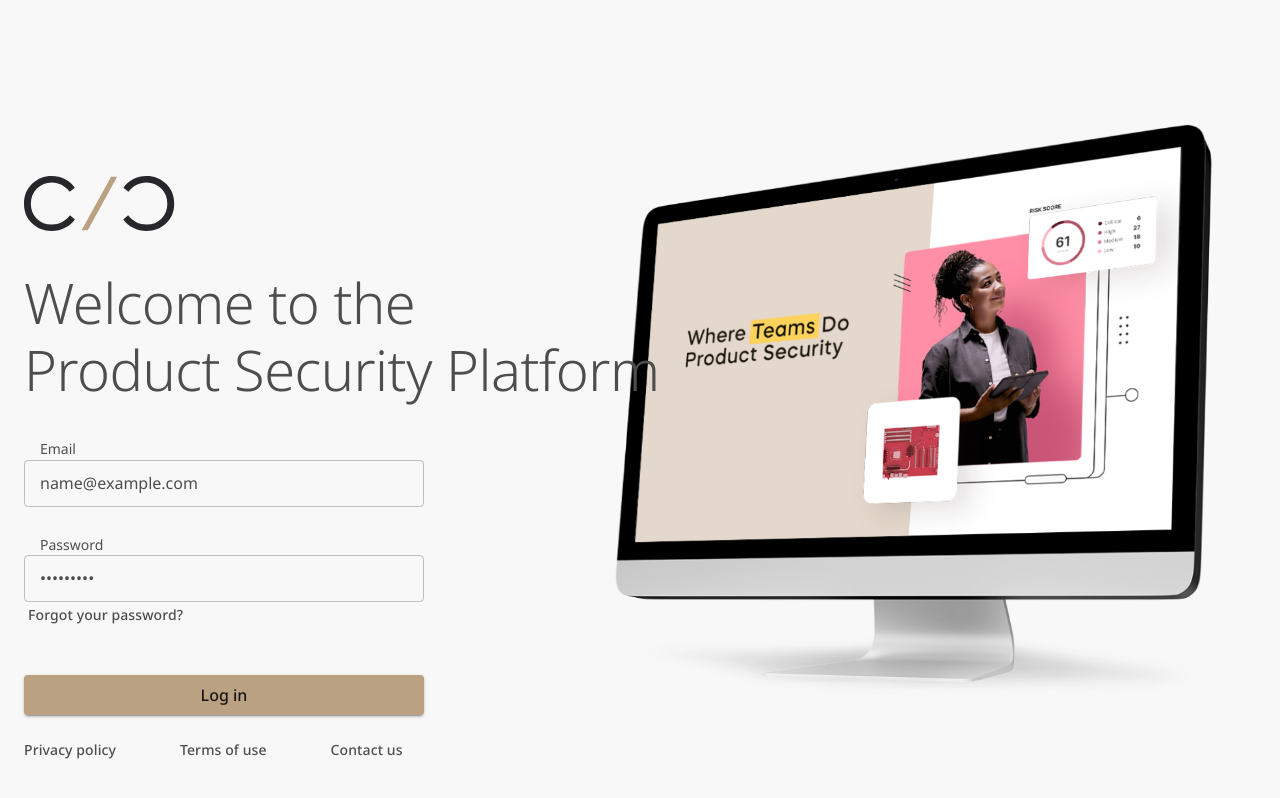
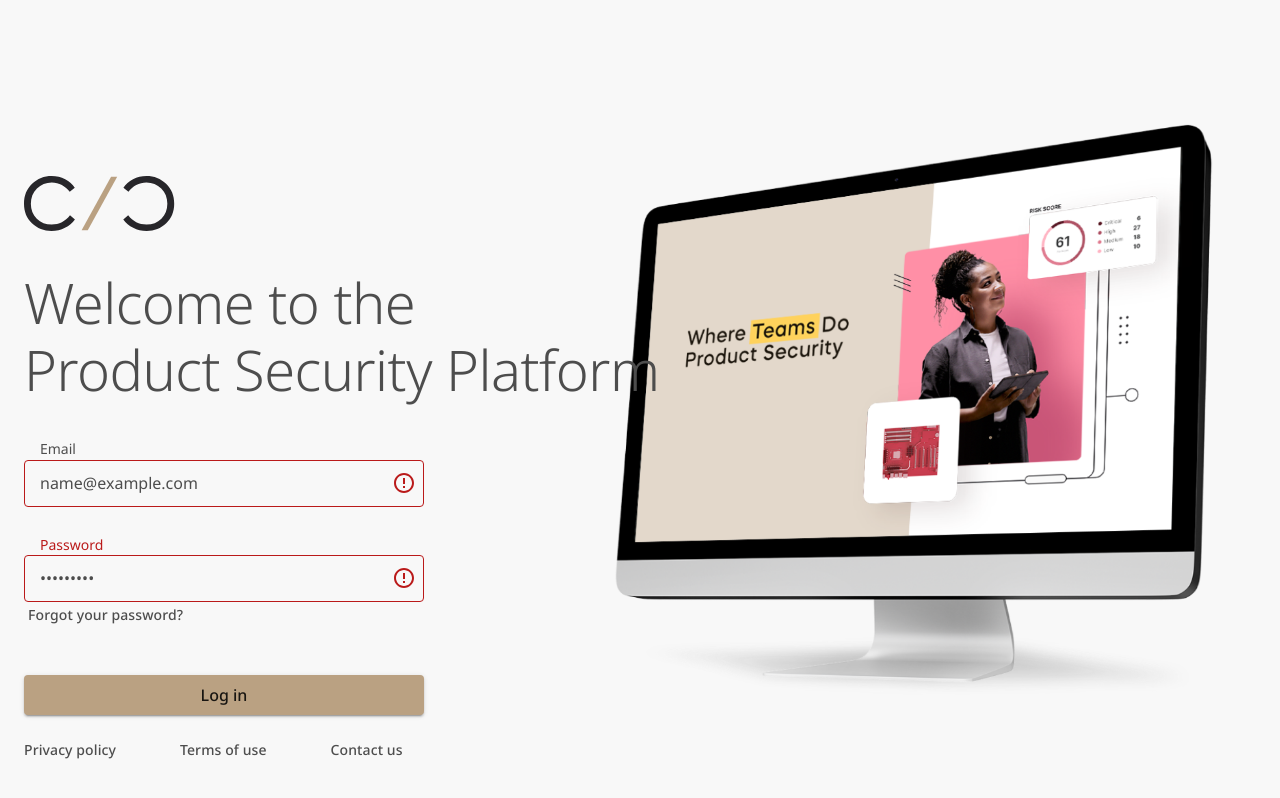
Before and after one commit to maxzahorskyi/pcp-login, a React (Create React App) app: page /login in a window 1280 px wide. Both pictures are taken after typing "name@example.com", "Sample123" into the empty fields and a click on the button "Log in". Built offline with nearby package versions, Linux system fonts and the light colour scheme; no server answers.

Commit message:
added login mutation and validation rules

```diff
--- a/src/components/LoginForm/LoginForm.tsx
+++ b/src/components/LoginForm/LoginForm.tsx
@@ -1,12 +1,16 @@
 import { yupResolver } from '@hookform/resolvers/yup';
-import { Box, InputLabel, useTheme } from '@mui/material';
+import ErrorOutlineIcon from '@mui/icons-material/ErrorOutline';
+import { Box, InputAdornment, InputLabel, useTheme } from '@mui/material';
 import { useForm } from 'react-hook-form';
 import { Button, TextField, TextLink } from '../../app/app.styled';
+import { useLoginMutation } from '../../store/api/auth.api';
 import { schema } from './login.schema';
 import { LoginData } from './login.types';
 
 export default function LoginForm() {
   const theme = useTheme();
+
+  const [login] = useLoginMutation();
 
   const defaultValues = {
     email: '',
@@ -15,6 +19,7 @@ export default function LoginForm() {
   const {
     register,
     formState: { errors },
+    setError,
     handleSubmit,
   } = useForm<LoginData>({
     defaultValues,
@@ -23,29 +28,68 @@ export default function LoginForm() {
 
   const onSubmit = async (formData: LoginData) => {
     try {
-      console.log('LOGIN');
-      // const { data } = await logIn({
-      //   variables: {
-      //     ...formData,
-      //   },
-      // });
+      const response = await login(formData);
+      console.log('res', response);
+      if ('error' in response) {
+        // @ts-ignore
+        throw Error(response.error.data);
+      }
       // if (data) {
       //   setAuth(data.login);
       //   navigate('/');
       //   toast('Logged in!');
       // }
     } catch (err: any) {
-      // toast(err.message);
+      setError('password', { message: err.message });
     }
   };
+  console.log('errs', errors);
 
   return (
     <Box component="form" name="login" onSubmit={handleSubmit(onSubmit)} sx={{ display: 'flex', flexDirection: 'column', maxWidth: '400px' }}>
       <InputLabel sx={{ fontSize: '14px', ml: 2, color: errors.email ? theme.palette.error.main : theme.palette.text.primary }}>Email</InputLabel>
-      <TextField variant="outlined" sx={{ mb: 3.5 }} {...register('email')} error={!!errors.email} helperText={errors.email?.message} />
+      <TextField
+        variant="outlined"
+        sx={{ mb: 3.5 }}
+        {...register('email')}
+        error={!!errors.email || !!errors.password}
+        helperText={errors.email?.message}
+        FormHelperTextProps={{
+          sx: {
+            ml: 0,
+          },
+        }}
+        InputProps={{
+          sx: { pr: 0 },
+          endAdornment: (!!errors.email || !!errors.password) && (
+            <InputAdornment position="start">
+              <ErrorOutlineIcon sx={{ color: theme.palette.error.main }} />
+            </InputAdornment>
+          ),
+        }}
+      />
 
       <InputLabel sx={{ fontSize: '14px', ml: 2, color: errors.password ? theme.palette.error.main : theme.palette.text.primary }}>Password</InputLabel>
-      <TextField type="password" variant="outlined" {...register('password')} error={!!errors.password} helperText={errors.password?.message} />
+      <TextField
+        type="password"
+        variant="outlined"
+        {...register('password')}
+        error={!!errors.password}
+        helperText={errors.password?.message}
+        FormHelperTextProps={{
+          sx: {
+            ml: 0,
+          },
+        }}
+        InputProps={{
+          sx: { pr: 0 },
+          endAdornment: !!errors.password && (
+            <InputAdornment position="start">
+              <ErrorOutlineIcon sx={{ color: theme.palette.error.main }} />
+            </InputAdornment>
+          ),
+        }}
+      />
 
       <TextLink to="/forgot" sx={{ px: 0.5, py: 0.25 }}>
         Forgot your password?
--- a/src/components/LoginForm/login.schema.ts
+++ b/src/components/LoginForm/login.schema.ts
@@ -2,5 +2,5 @@ import * as yup from 'yup';
 
 export const schema = yup.object({
   email: yup.string().email('Must be a valid email').required('Email is required'),
-  password: yup.string().min(3, 'Minimum 3 characters').required('Password is required'),
+  password: yup.string().min(4, 'Minimum 4 characters').required('Password is required'),
 });
--- /dev/null
+++ b/src/store/api/auth.api.ts
@@ -0,0 +1,19 @@
+import { LoginData } from '../../components/LoginForm/login.types';
+import { globalApi } from './global.api';
+
+export const authApi = globalApi.injectEndpoints({
+  endpoints: (build) => ({
+    login: build.mutation<LoginData, LoginData>({
+      query: ({ email, password }) => ({
+        url: 'login',
+        method: 'POST',
+        body: {
+          email,
+          password,
+        },
+      }),
+    }),
+  }),
+});
+
+export const { useLoginMutation } = authApi;
```
